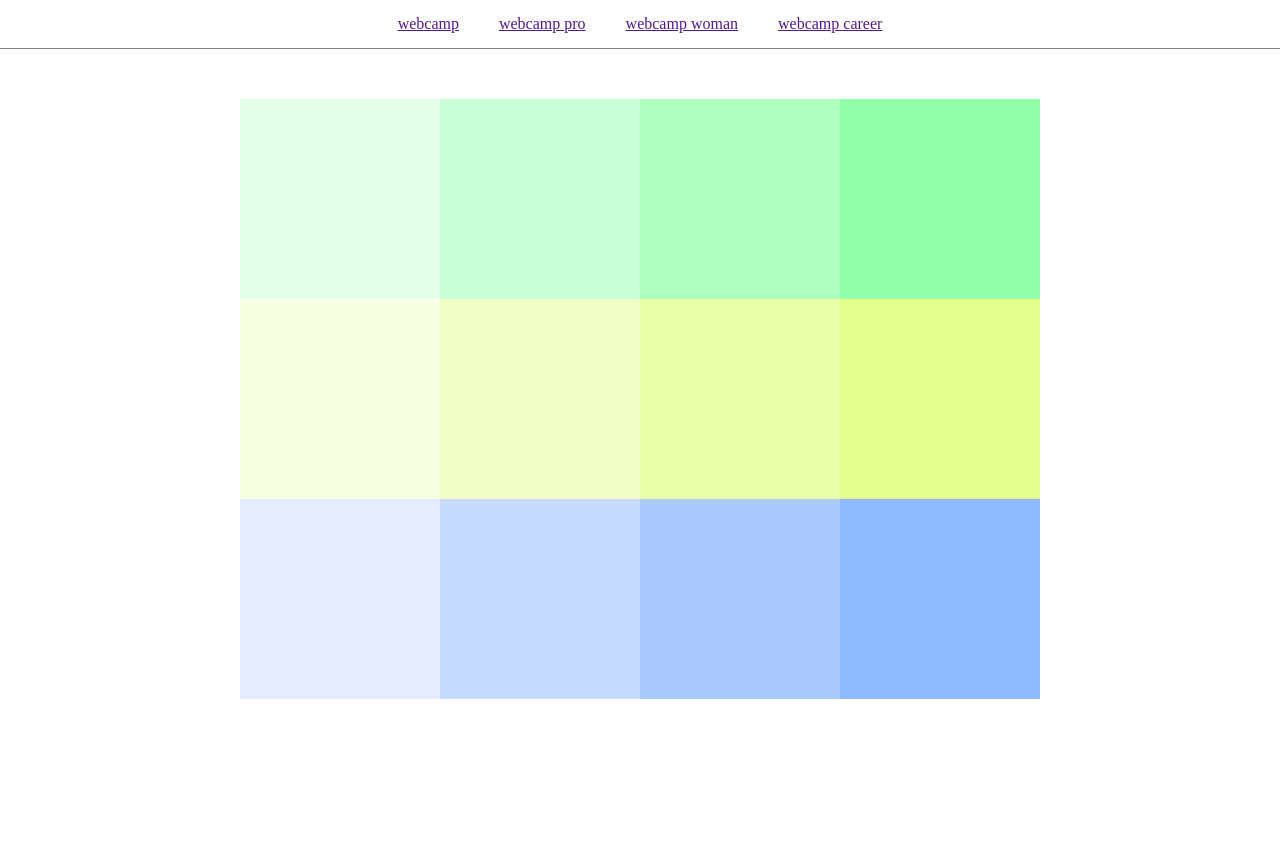
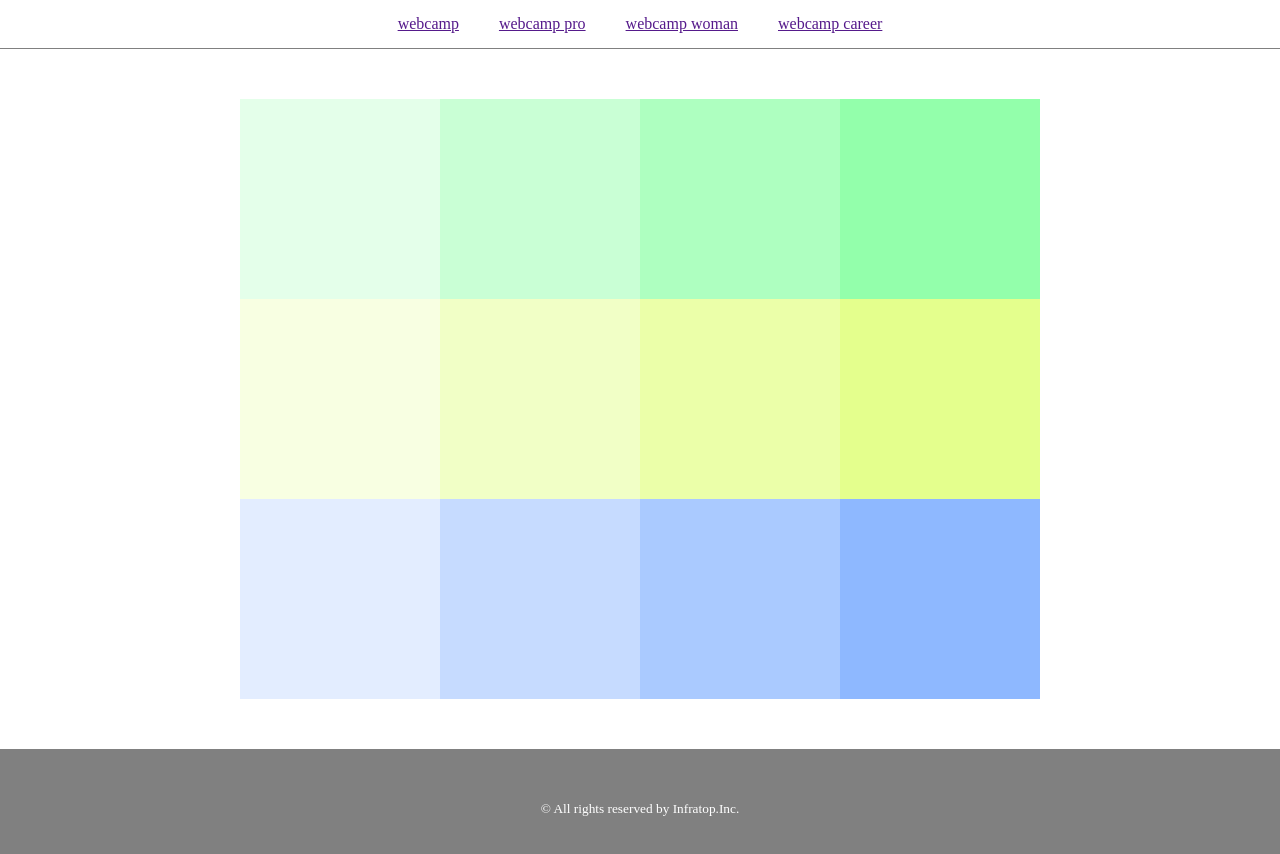
Before and after one commit to fujii-kazuki/DWC-chapter5-exercise, a plain HTML site: page index.html in a window 1280 px wide. Shown: the part 78-932 px from the top of the page. Before the commit the page ends 827 px from the top, so only its background shows below. Drawn offline with Linux system fonts and the light colour scheme.

Commit message:
[Update] フッターを追加

```diff
--- a/index.html
+++ b/index.html
@@ -45,5 +45,9 @@
         <div class="box"></div>
       </div>
     </main>
+
+    <footer class="footer">
+      <small class="copyright">&copy; All rights reserved by Infratop.Inc.</small>
+    </footer>
   </body>
 </html>
--- a/style.css
+++ b/style.css
@@ -75,3 +75,12 @@
 .box:nth-child(4n-1) {
   opacity: 0.75;
 }
+
+.footer {
+  background: gray;
+  color: white;
+  display: flex;
+  align-items: center;
+  justify-content: center;
+  height: 120px;
+}
```
